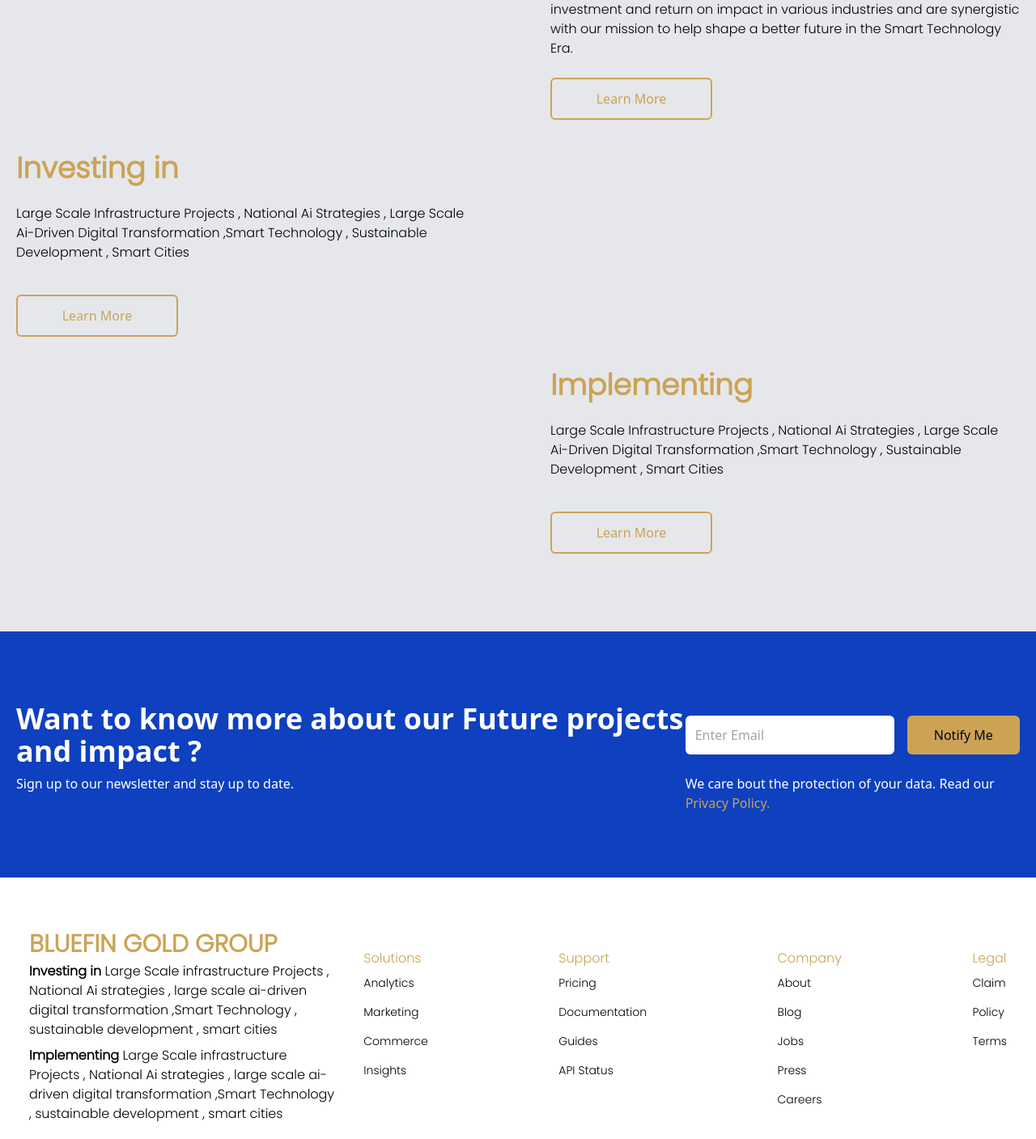
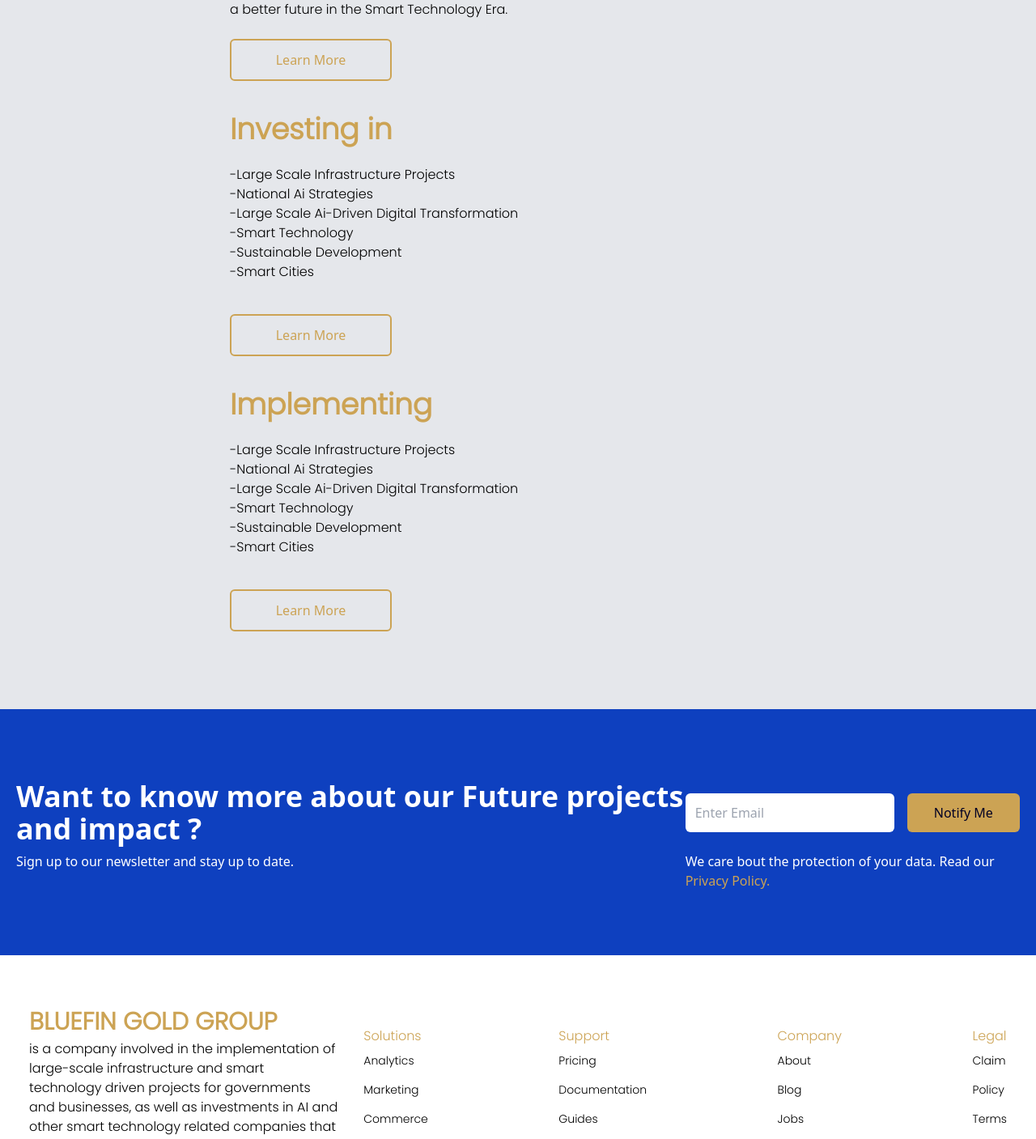
Before and after one commit to shaid-7908/blue_fin, a React (Vite) app: page / in a window 1280 px wide. Shown: the part 1040-2447 px from the top of the page at 81% size. Built offline with nearby package versions, Linux system fonts and the light colour scheme.

Commit message:
Chagend hero background image width 3

```diff
--- a/src/Components/About.jsx
+++ b/src/Components/About.jsx
@@ -4,9 +4,8 @@
 function About() {
   return (
     <div className="w-full z-50 bg-gray-200  py-16 px-4">
-      <div className="max-w-[1240px] mx-auto grid md:grid-cols-2 gap-4">
-        <div></div>
-        <div className="flex flex-col justify-center md:ml-8">
+      <div className="max-w-[1240px] mx-auto flex justify-center items-center">
+        <div className="flex flex-col  justify-center md:w-[60%] items-start  md:ml-8">
           <motion.p
             initial={{ opacity: 0, y: 40 }}
             viewport={{ once: true }}
@@ -47,8 +46,8 @@
           </motion.button>
         </div>
       </div>
-      <div className="max-w-[1240px] mx-auto grid md:grid-cols-2 gap-4 my-2">
-        <div className="flex flex-col justify-center md:mr-8">
+      <div className="max-w-[1240px] mx-auto flex justify-center items-center my-2 ">
+        <div className="flex flex-col justify-center items-start md:w-[60%] md:ml-8">
           <motion.p
             initial={{ opacity: 0, y: 40 }}
             viewport={{ once: true }}
@@ -63,11 +62,14 @@
             viewport={{ once: true }}
             whileInView={{ opacity: 1, y: 0, amount: 0.5 }}
             transition={{ duration: 0.5, delay: 0.2 }}
-            className="text-black font-popins  capitalize my-4"
+            className="text-black font-popins  capitalize my-4 flex flex-col items-start justify-start"
           >
-            Large Scale infrastructure Projects , National Ai strategies , large
-            scale ai-driven digital transformation ,Smart Technology ,
-            sustainable development , smart cities
+            <span>-Large Scale infrastructure Projects</span>{" "}
+            <span>-National Ai strategies </span>{" "}
+            <span>-large scale ai-driven digital transformation</span>{" "}
+            <span>-Smart Technology </span>{" "}
+            <span>-sustainable development</span>
+            <span>-smart cities</span>
           </motion.p>
           <motion.button
             initial={{ opacity: 0, y: 40 }}
@@ -120,9 +122,8 @@
           </motion.button>
         </div> */}
       </div>
-      <div className="max-w-[1240px] mx-auto grid md:grid-cols-2 gap-4 my-2">
-        <div></div>
-        <div className="flex flex-col justify-center md:ml-8">
+      <div className="max-w-[1240px] mx-auto flex justify-center items-center my-2 ">
+        <div className="flex flex-col justify-center md:w-[60%] items-start  md:ml-8">
           <motion.p
             initial={{ opacity: 0, y: 40 }}
             viewport={{ once: true }}
@@ -137,11 +138,14 @@
             viewport={{ once: true }}
             whileInView={{ opacity: 1, y: 0, amount: 0.5 }}
             transition={{ duration: 0.5, delay: 0.2 }}
-            className="text-black font-popins  capitalize my-4"
+            className="text-black font-popins  capitalize my-4 flex flex-col items-start justify-start"
           >
-            Large Scale infrastructure Projects , National Ai strategies , large
-            scale ai-driven digital transformation ,Smart Technology ,
-            sustainable development , smart cities
+            <span>-Large Scale infrastructure Projects</span>{" "}
+            <span>-National Ai strategies </span>{" "}
+            <span>-large scale ai-driven digital transformation</span>{" "}
+            <span>-Smart Technology </span>{" "}
+            <span>-sustainable development</span>
+            <span>-smart cities</span>
           </motion.p>
           <motion.button
             initial={{ opacity: 0, y: 40 }}
--- a/src/Components/Footer.jsx
+++ b/src/Components/Footer.jsx
@@ -16,18 +16,17 @@
         </h1>
 
         <p className="py-1">
-          <span className="font-bold">Investing in </span>Large Scale
-          infrastructure Projects , National Ai strategies , large scale
-          ai-driven digital transformation ,Smart Technology , sustainable
-          development , smart cities
+          is a company involved in the implementation of large-scale
+          infrastructure and smart technology driven projects for governments
+          and businesses, as well as investments in AI and other smart
+          technology related companies that are or have the potential to be
+          high-growth high-impact businesses that delivers both return on
+          investment and return on impact in various industries and are
+          synergistic with our mission to help shape a better future in the
+          Smart Technology Era.
         </p>
 
-        <p className="py-1">
-          <span className="font-bold">Implementing</span> Large Scale
-          infrastructure Projects , National Ai strategies , large scale
-          ai-driven digital transformation ,Smart Technology , sustainable
-          development , smart cities
-        </p>
+
         <div className="flex justify-between md:w-[75%] my-6 text-black">
           <FaFacebookSquare size={30} />
           <FaInstagram size={30} />
```
